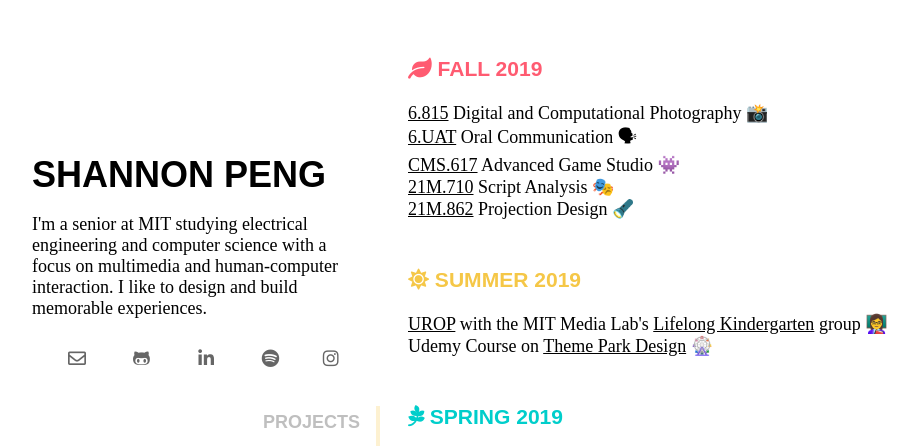
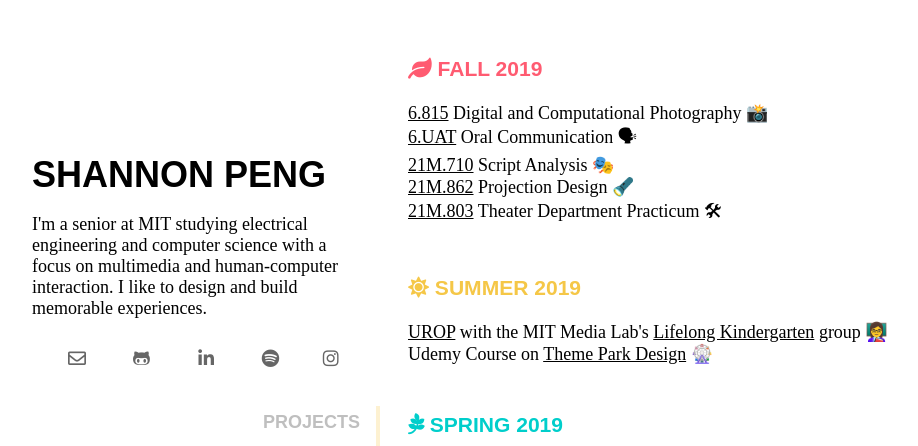
Before and after one commit to shannonpeng/shannonpeng.com, a Flask app: page /classes in a window 1280 px wide. Shown: the top 446 px of the page, without its empty margins (4-922 px from the left). Run offline with Flask 2, Linux system fonts and the light colour scheme; data that the repository does not hold is empty; some libraries are stand-ins or nearby versions; some web fonts are replaced.

Commit message:
Update fall 2019 classes

```diff
--- a/app/templates/classes.html
+++ b/app/templates/classes.html
@@ -13,9 +13,9 @@
 			<ul>
 				<li><a href="http://student.mit.edu/catalog/search.cgi?search=6.815" class="class-number" target="_blank">6.815</a> Digital and Computational Photography 📸</li>
 				<li><a href="http://student.mit.edu/catalog/search.cgi?search=6.UAT" class="class-number" target="_blank">6.UAT</a> Oral Communication 🗣</li>
-				<li><a href="http://student.mit.edu/catalog/search.cgi?search=CMS.617" class="class-number" target="_blank">CMS.617</a> Advanced Game Studio 👾</li>
 				<li><a href="http://student.mit.edu/catalog/search.cgi?search=21M.710" class="class-number" target="_blank">21M.710</a> Script Analysis 🎭</li>
 				<li><a href="http://student.mit.edu/catalog/search.cgi?search=21M.862" class="class-number" target="_blank">21M.862</a> Projection Design 🔦</li>
+				<li><a href="http://student.mit.edu/catalog/search.cgi?search=21M.803" class="class-number" target="_blank">21M.803</a> Theater Department Practicum 🛠</li>
 			</ul>
 		</div>
 
```
